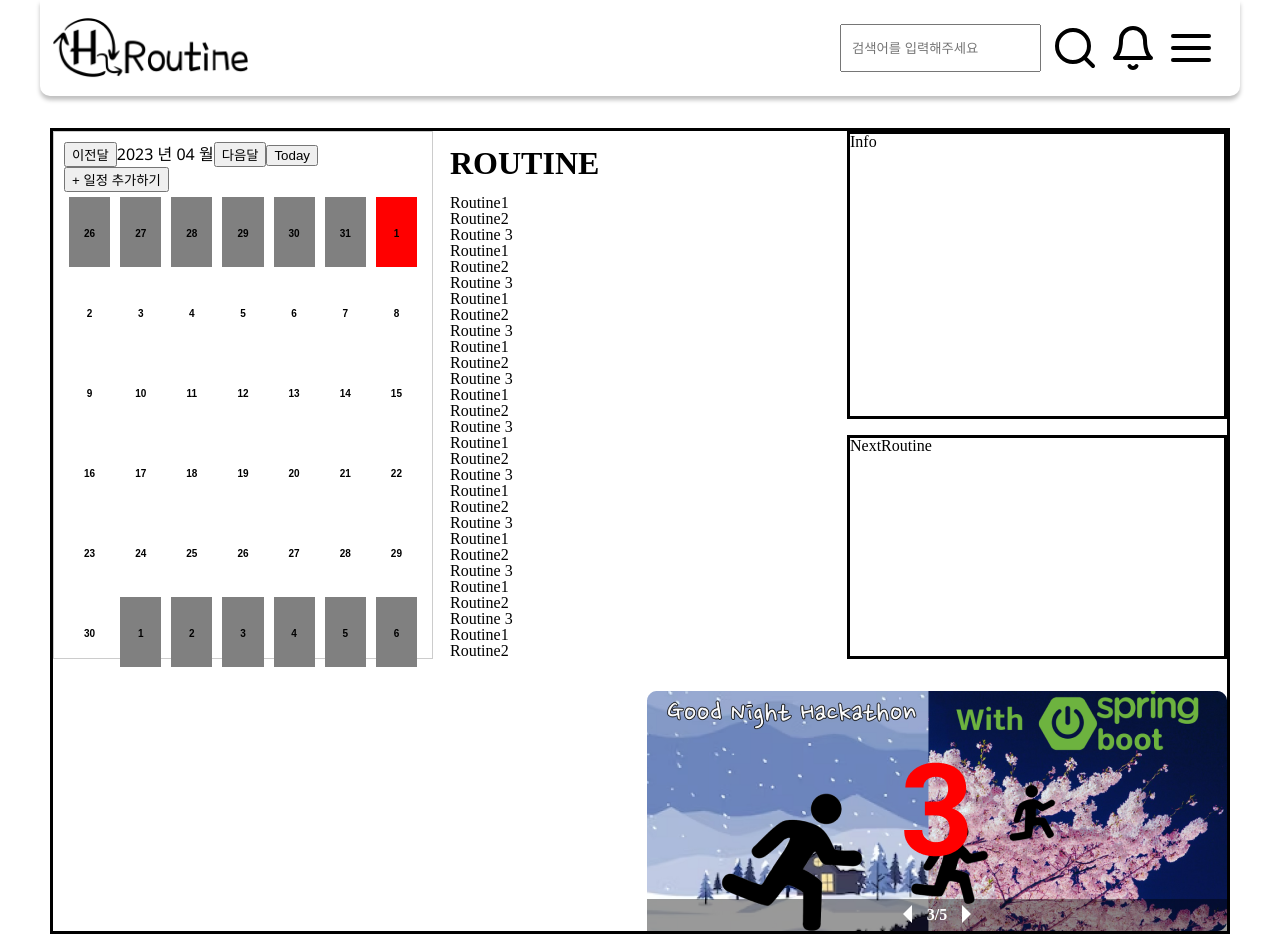
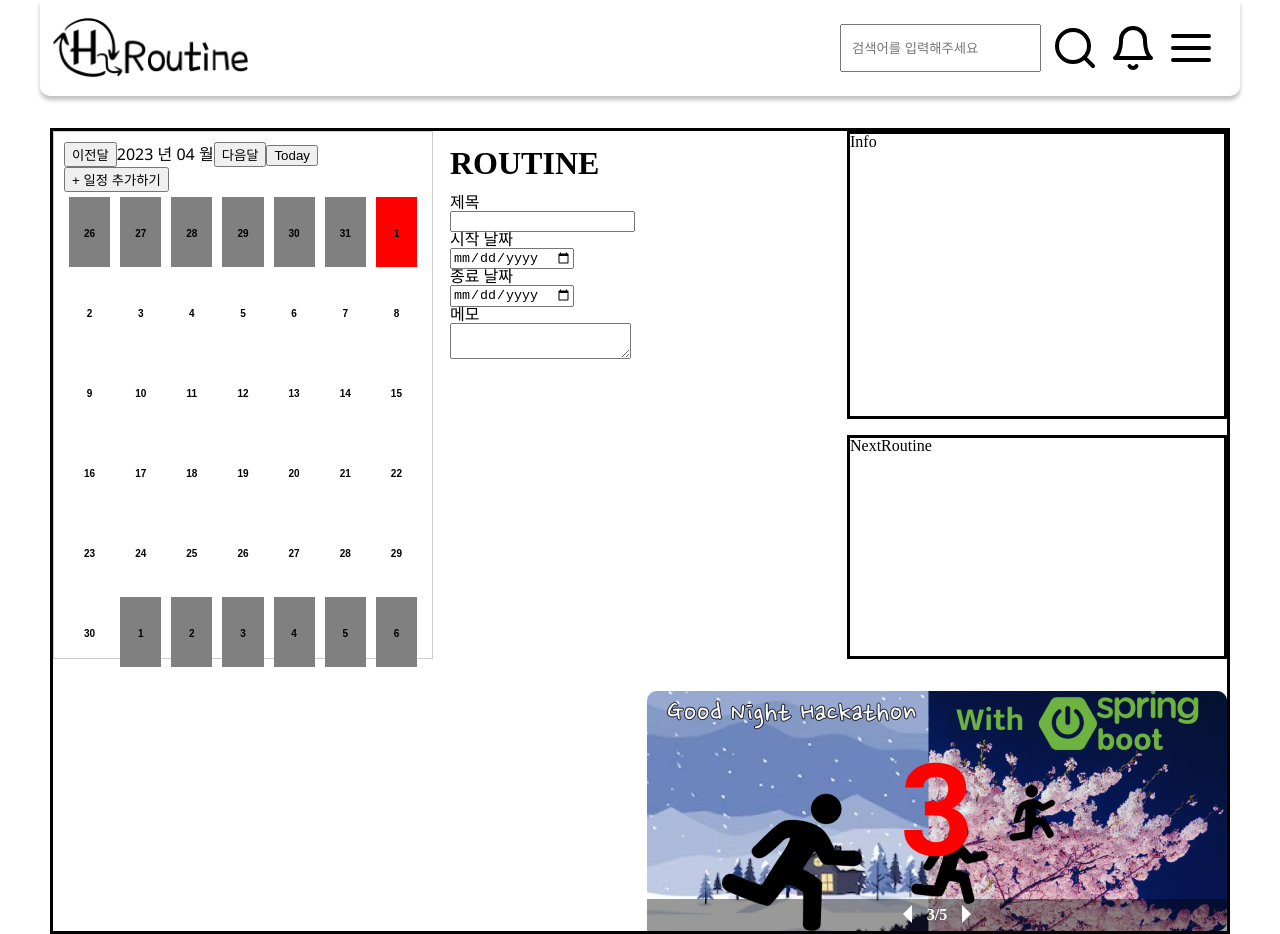
Before and after one commit to Techeer-FM-Studio/frontend, a Next.js app: page / in a window 1280 px wide. Both pictures are taken after a click on the button "+ 일정 추가하기". Built offline with nearby package versions, Linux system fonts and the light colour scheme.

Commit message:
feat: 상위 컴포넌트를 통해 하위 컴포넌트 간 연결, 일정 추가기능 연결

```diff
--- a/src/components/calendar/Calendar.tsx
+++ b/src/components/calendar/Calendar.tsx
@@ -2,7 +2,11 @@ import styles from '../../styles/components/calendar/Calendar.module.scss';
 import { useState } from 'react';
 import moment, { Moment } from 'moment';
 
-const Calendar = () => {
+interface CalendarProps {
+  onAddTaskClick: () => void;
+}
+
+const Calendar: React.FC<CalendarProps> = ({ onAddTaskClick }) => {
   // useState hook을 사용하여 현재 날짜를 저장하고, setMoment 함수로 현재 날짜를 업데이트합니다.
   const [getMoment, setMoment] = useState(moment());
 
@@ -102,7 +106,7 @@ const Calendar = () => {
           다음달
         </button>
         <button onClick={() => setMoment(moment())}>Today</button>
-        <button>+ 일정 추가하기</button>
+        <button onClick={onAddTaskClick}>+ 일정 추가하기</button>
       </div>
       <table>
         <tbody>{calendarArr()}</tbody>
--- a/src/components/routine/RoutineLayout.tsx
+++ b/src/components/routine/RoutineLayout.tsx
@@ -1,27 +1,26 @@
 import styles from '../../styles/components/routine/RoutineLayout.module.scss';
 
-const RoutineLayout = () => {
+interface RoutineLayoutProps {
+  showForm: boolean;
+}
+
+const RoutineLayout: React.FC<RoutineLayoutProps> = ({ showForm }) => {
   return (
     <div className={styles.RoutineLayout}>
       <div className={styles.RoutineLayoutTop}>ROUTINE</div>
       <div className={styles.RoutineLayoutBottom}>
-        Routine1 <br /> Routine2 <br /> Routine 3 <br />
-        Routine1 <br /> Routine2 <br /> Routine 3 <br />
-        Routine1 <br /> Routine2 <br /> Routine 3 <br />
-        Routine1 <br /> Routine2 <br /> Routine 3 <br />
-        Routine1 <br /> Routine2 <br /> Routine 3 <br />
-        Routine1 <br /> Routine2 <br /> Routine 3 <br />
-        Routine1 <br /> Routine2 <br /> Routine 3 <br />
-        Routine1 <br /> Routine2 <br /> Routine 3 <br />
-        Routine1 <br /> Routine2 <br /> Routine 3 <br />
-        Routine1 <br /> Routine2 <br /> Routine 3 <br />
-        Routine1 <br /> Routine2 <br /> Routine 3 <br />
-        Routine1 <br /> Routine2 <br /> Routine 3 <br />
-        Routine1 <br /> Routine2 <br /> Routine 3 <br />
-        Routine1 <br /> Routine2 <br /> Routine 3 <br />
-        Routine1 <br /> Routine2 <br /> Routine 3 <br />
-        Routine1 <br /> Routine2 <br /> Routine 3 <br />
-        Routine1 <br /> Routine2 <br /> Routine 3 <br />
+        {showForm && (
+          <div>
+            <h3>제목</h3>
+            <input type="text" />
+            <h3>시작 날짜</h3>
+            <input type="date" />
+            <h3>종료 날짜</h3>
+            <input type="date" />
+            <h3>메모</h3>
+            <textarea />
+          </div>
+        )}
       </div>
     </div>
   );
--- a/src/pages/index.tsx
+++ b/src/pages/index.tsx
@@ -3,7 +3,7 @@
 // Columns = Width == 80, Gutter == 20
 
 import Header from '@/components/common/Header';
-import React from 'react';
+import React, { useState } from 'react';
 
 // css
 import styles from '../styles/pages/MainPage.module.scss';
@@ -14,14 +14,19 @@ import RoutineLayout from '@/components/routine/RoutineLayout';
 import BannerMainLayout from '@/components/banner/BannerMainLayout';
 
 export default function MainPage() {
+  const [showForm, setShowForm] = useState(false);
+
+  const handleShowForm = () => {
+    setShowForm(!showForm);
+  };
   return (
     <div className={styles.page}>
       <Header />
       <div className={styles.contentLayout}>
         <div className={styles.contentCenter}>
-          <Calendar />
+          <Calendar onAddTaskClick={handleShowForm} />
           <div className={styles.routine}>
-            <RoutineLayout />
+            <RoutineLayout showForm={showForm} />
           </div>
           <div className={styles.contentRight}>
             <div className={styles.info}>Info</div>
```
